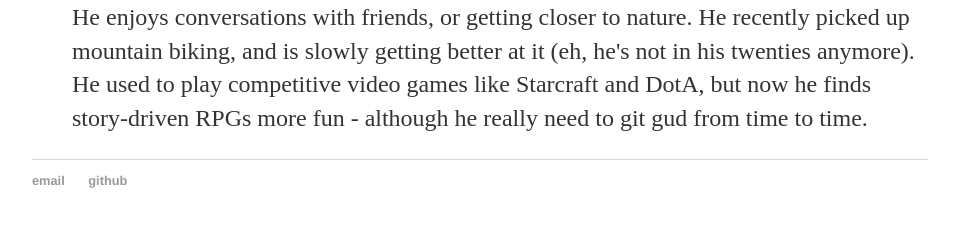
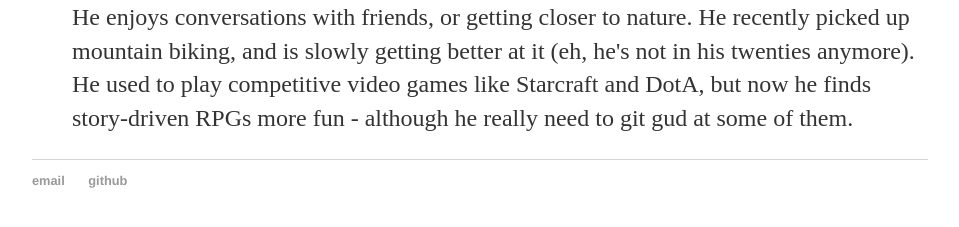
Before and after one commit to relevart/relevart.github.io, a Jekyll site: the page built from about/index.html, in a window 1280 px wide. Shown: the part 489-716 px from the top of the page, without its empty margins (160-1119 px from the left). Built offline with Jekyll 4.4.1, drawn with Linux system fonts in a browser that asks for light colours; some of the changed text lies outside the part shown.

Commit message:
update home page

```diff
--- a/about/index.html
+++ b/about/index.html
@@ -5,25 +5,22 @@
 <h1>{{ page.title }}</h1>
 <ul class="about">
   <p>
-            Meixuan (or Max for short) is your average old school software
-            engineer: when he's working, he's either typing stuff in vim,
-            running scripts in tmux, or looking up things on Google. He's
-            pragmatic, a believer in incremental development and fast
-            iterations. He's a follower of "clean code", who believes code
-            should be as self explanatory as the language expressiveness
-            allows, and minimize redundant comments to avoid more than one
-            source of truth. He respects reasons, demands clear rationale
-            behind architectural choices, and dismiss over-design and premature
-            optimization.
+  Meixuan (or Max for short) is your average old school software engineer: when
+  he's working, he's either typing stuff in vim, running scripts in tmux, or
+  looking up things on Google. He's pragmatic, a believer in incremental
+  development and fast iterations. He's a follower of "clean code", who
+  believes code should be as self explanatory as the language expressiveness
+  allows, and minimize redundant comments to avoid more than one source of
+  truth. He respects reasons, demands clear rationale behind architectural
+  choices, and dismiss over-design and premature optimization.
   </p>
 
   <p>
-            When he's not with the machines, he's much more relaxed and much
-            less opinionated. He enjoys conversations with friends, or getting
-            closer to nature. He recently picked up mountain biking, and is
-            slowly getting better at it (eh, he's not in his twenties anymore).
-            He used to play competitive video games like Starcraft and DotA,
-            but now he finds story-driven RPGs more fun - although he really
-            need to git gud from time to time.
+  When he's not with the machines, he's much more relaxed and much less
+  opinionated. He enjoys conversations with friends, or getting closer to
+  nature. He recently picked up mountain biking, and is slowly getting better
+  at it (eh, he's not in his twenties anymore).  He used to play competitive
+  video games like Starcraft and DotA, but now he finds story-driven RPGs more
+  fun - although he really need to git gud at some of them.
   </p>
 </ul>
--- a/blog/atom.xml
+++ b/blog/atom.xml
@@ -3,7 +3,6 @@
 ---
 <?xml version="1.0" encoding="utf-8"?>
 <feed xmlns="http://www.w3.org/2005/Atom">
-
   <title>Meixuan Shi's Blogs</title>
   <link href="http://relevart.github.io/blog/atom.xml" rel="self"/>
   <link href="http://relevart.github.io/blog"/>
@@ -23,5 +22,4 @@
       <content type="html">{{ post.content | xml_escape }}</content>
     </entry>
   {% endfor %}
-
 </feed>
```
Also changed, not shown: blog/index.html (+8 -7 lines), index.html (+13 -6 lines), _layouts/default.html (indentation only), css/main.css (line endings or trailing spaces). Lines whose indentation alone changed are shown as unchanged.
